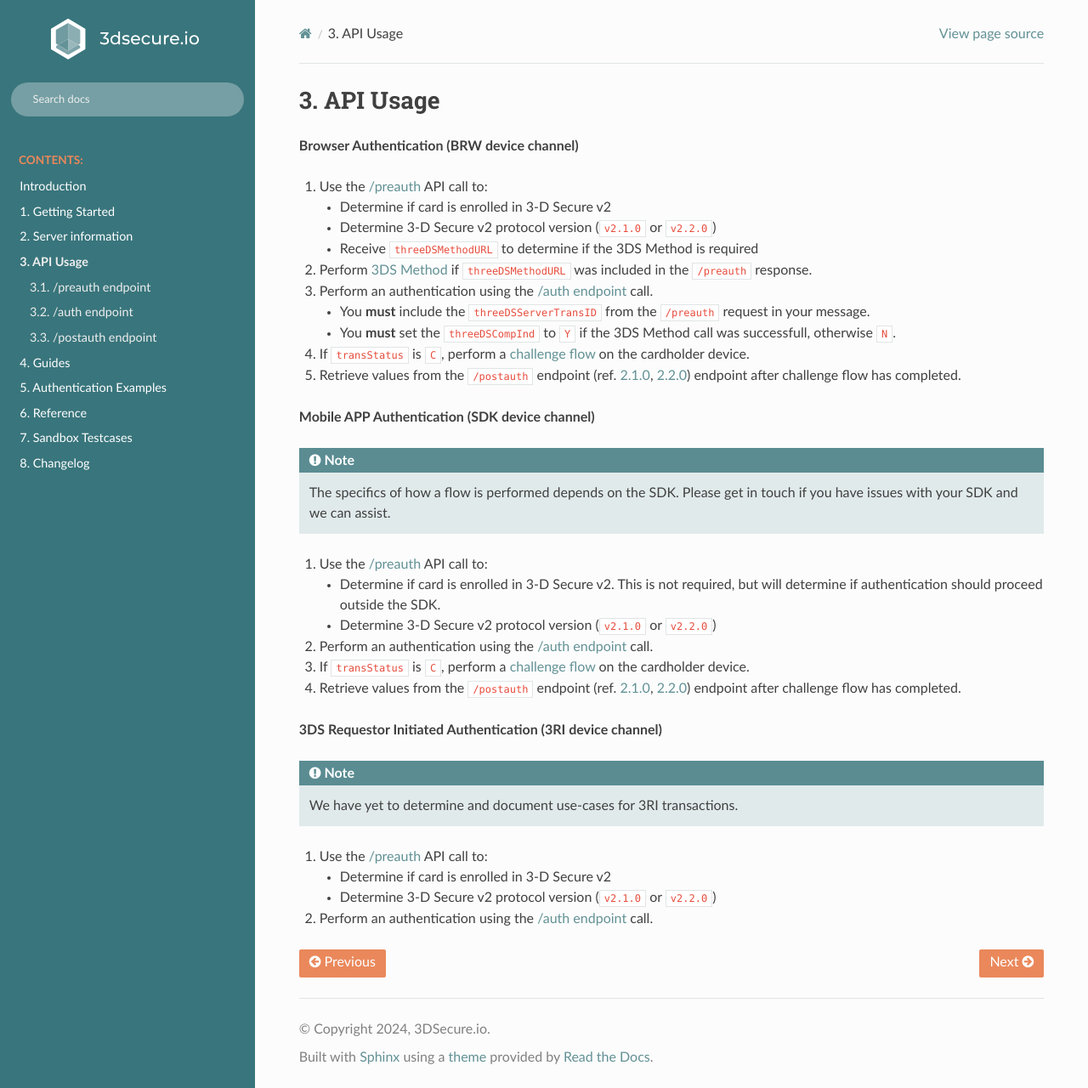
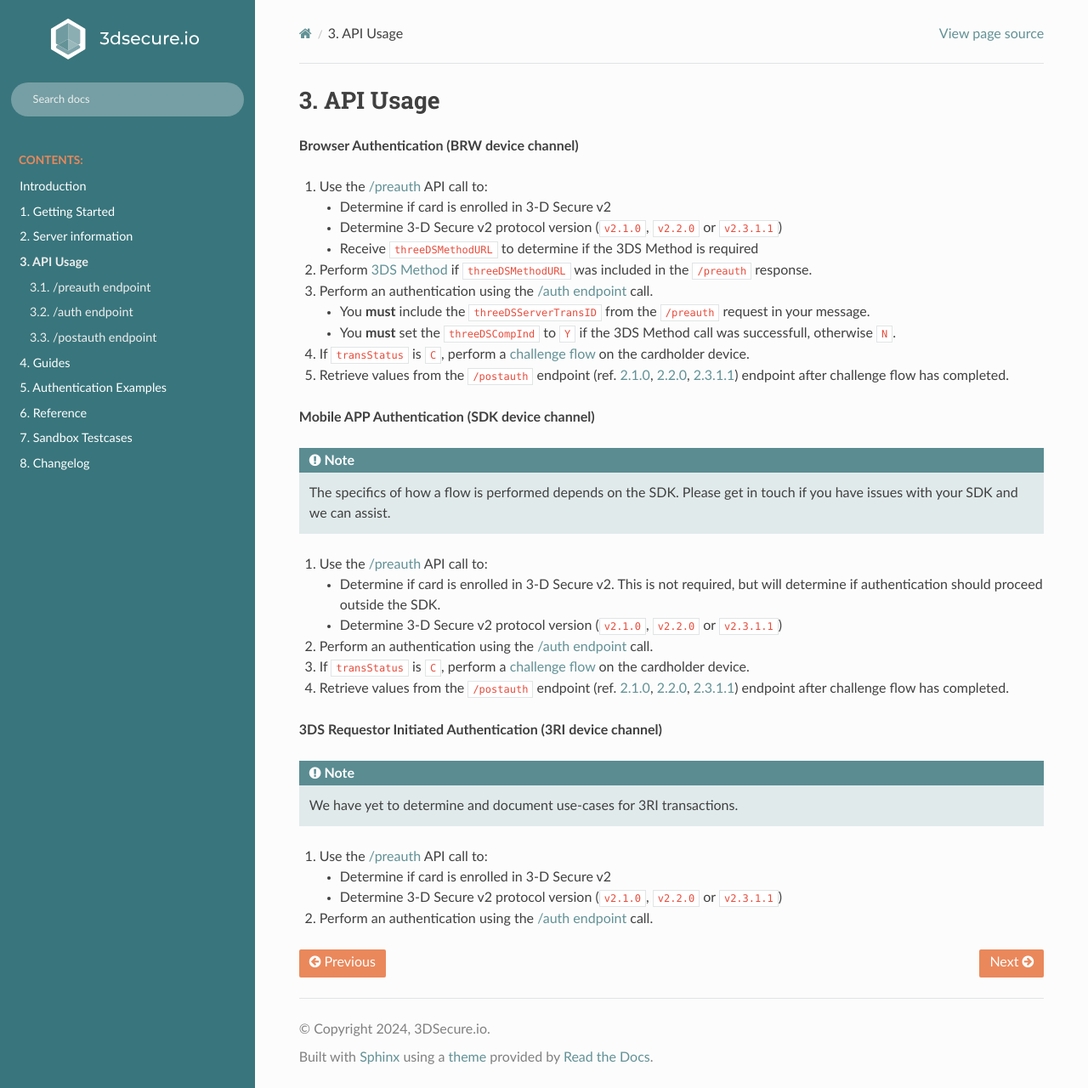
Before and after one commit to clearhaus/3DSv2-api-documentation, a Sphinx documentation site: the page built from source/usage.rst, in a window 1280 px wide and 1280 px high. Shown: the whole window at 85% size. Built offline with Sphinx 7.4.7 and the Read the Docs theme 2.0.0, drawn with Linux system fonts in a browser that asks for light colours.

Commit message:
Update usage

```diff
--- a/source/usage.rst
+++ b/source/usage.rst
@@ -2,17 +2,13 @@
 
 API Usage
 =========
-
-.. TODO:
-
-   - Insert link to 3dservice 1.0.2 MPI documentation.
 
 **Browser Authentication (BRW device channel)**
 
 1. Use the :ref:`/preauth <preauth-usage>` API call to:
 
    - Determine if card is enrolled in 3-D Secure v2
-   - Determine 3-D Secure v2 protocol version (``v2.1.0`` or ``v2.2.0``)
+   - Determine 3-D Secure v2 protocol version (``v2.1.0``, ``v2.2.0`` or ``v2.3.1.1``)
    - Receive ``threeDSMethodURL`` to determine if the 3DS Method is required
 
 2. Perform :ref:`3DS Method <3ds_method>` if ``threeDSMethodURL`` was
@@ -29,7 +25,7 @@ API Usage
    on the cardholder device.
 
 5. Retrieve values from the ``/postauth`` endpoint (ref. :ref:`2.1.0
-   <postauth-endpoint-210>`, :ref:`2.2.0 <postauth-endpoint-220>`) endpoint
+   <postauth-endpoint-210>`, :ref:`2.2.0 <postauth-endpoint-220>`, :ref:`2.3.1.1 <postauth-endpoint-2311>`) endpoint
    after challenge flow has completed.
 
 **Mobile APP Authentication (SDK device channel)**
@@ -42,7 +38,7 @@ API Usage
 
    - Determine if card is enrolled in 3-D Secure v2. This is not required, but
      will determine if authentication should proceed outside the SDK.
-   - Determine 3-D Secure v2 protocol version (``v2.1.0`` or ``v2.2.0``)
+   - Determine 3-D Secure v2 protocol version (``v2.1.0``, ``v2.2.0`` or ``v2.3.1.1``)
 
 2. Perform an authentication using the :ref:`auth-usage` call.
 
@@ -50,7 +46,7 @@ API Usage
    on the cardholder device.
 
 4. Retrieve values from the ``/postauth`` endpoint (ref. :ref:`2.1.0
-   <postauth-endpoint-210>`, :ref:`2.2.0 <postauth-endpoint-220>`) endpoint
+   <postauth-endpoint-210>`, :ref:`2.2.0 <postauth-endpoint-220>`, :ref:`2.3.1.1 <postauth-endpoint-2311>`) endpoint
    after challenge flow has completed.
 
 **3DS Requestor Initiated Authentication (3RI device channel)**
@@ -61,7 +57,7 @@ API Usage
 1. Use the :ref:`/preauth <preauth-usage>` API call to:
 
    - Determine if card is enrolled in 3-D Secure v2
-   - Determine 3-D Secure v2 protocol version (``v2.1.0`` or ``v2.2.0``)
+   - Determine 3-D Secure v2 protocol version (``v2.1.0``, ``v2.2.0`` or ``v2.3.1.1``)
 
 2. Perform an authentication using the :ref:`auth-usage` call.
 
```
